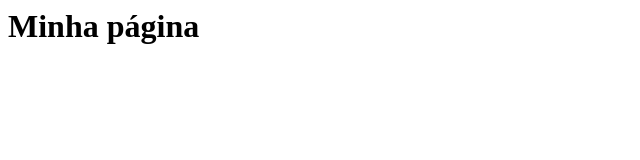
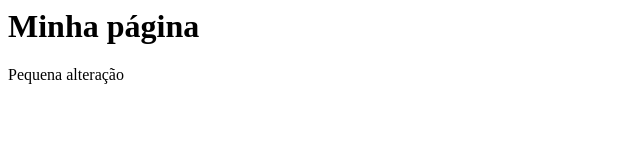
Before and after one commit to fndrorato/gama-no-github, a plain HTML site: page index.html in a window 1280 px wide. Shown: the whole page, without its empty margins (0-640 px from the left). Drawn offline with Linux system fonts and the light colour scheme.

Commit message:
Outro commit, desta vez no master

```diff
--- a/index.html
+++ b/index.html
@@ -1,5 +1,6 @@
 <html>
     <body>
         <h1>Minha página</h1>
+        <p>Pequena alteração</p>
     </body>
 </html>
```
